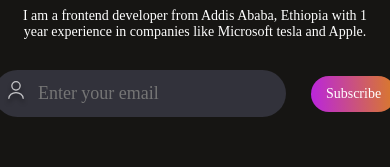
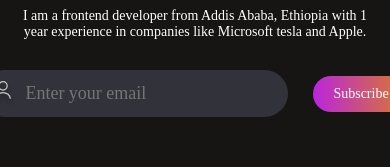
Before and after one commit to muhammedAbdellayassin/newport, a React (Vite) app: page / in a window 390 px wide. Shown: the part 6983-7150 px from the top of the page. Built offline with nearby package versions, Linux system fonts and the light colour scheme.

Commit message:
Update Footer.css

```diff
--- a/src/components/Footer/Footer.css
+++ b/src/components/Footer/Footer.css
@@ -176,12 +176,12 @@
 
   .footer-email-input {
     padding: 10px;
-    padding-right: 25px;
+    padding-right: 40px;
     gap: 10px;
   }
 
   .footer-subscribe {
-    padding: 10px 15px;
+    padding: 10px 20px;
     font-size: 14px;
   }
 
```
